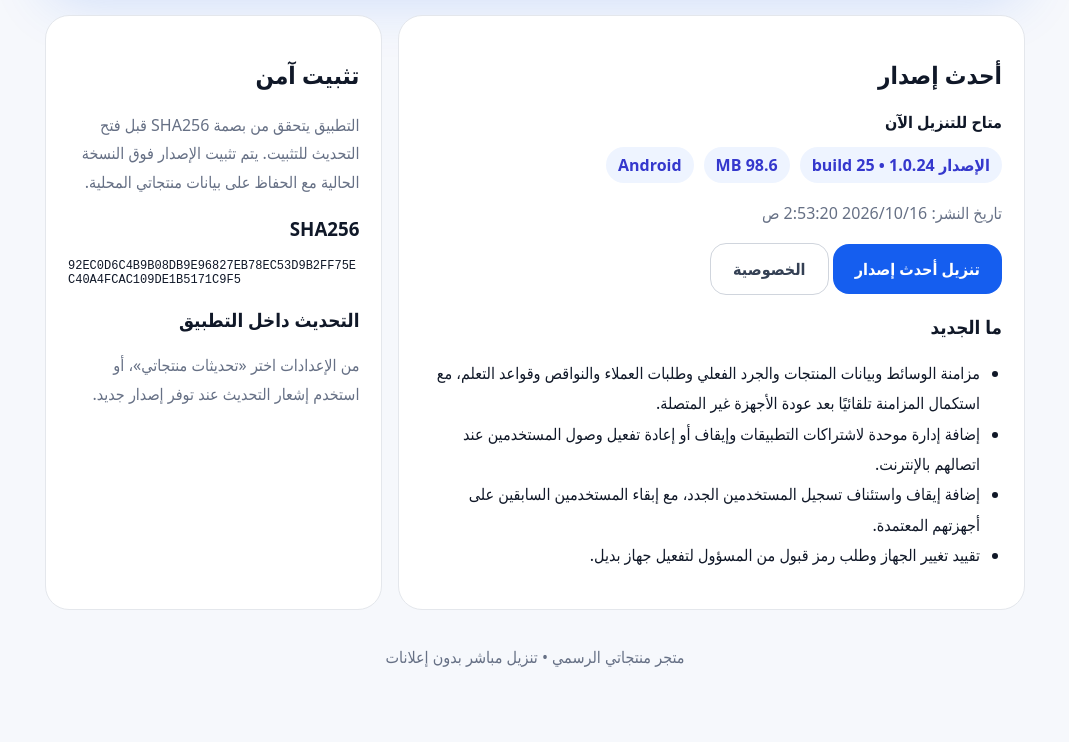
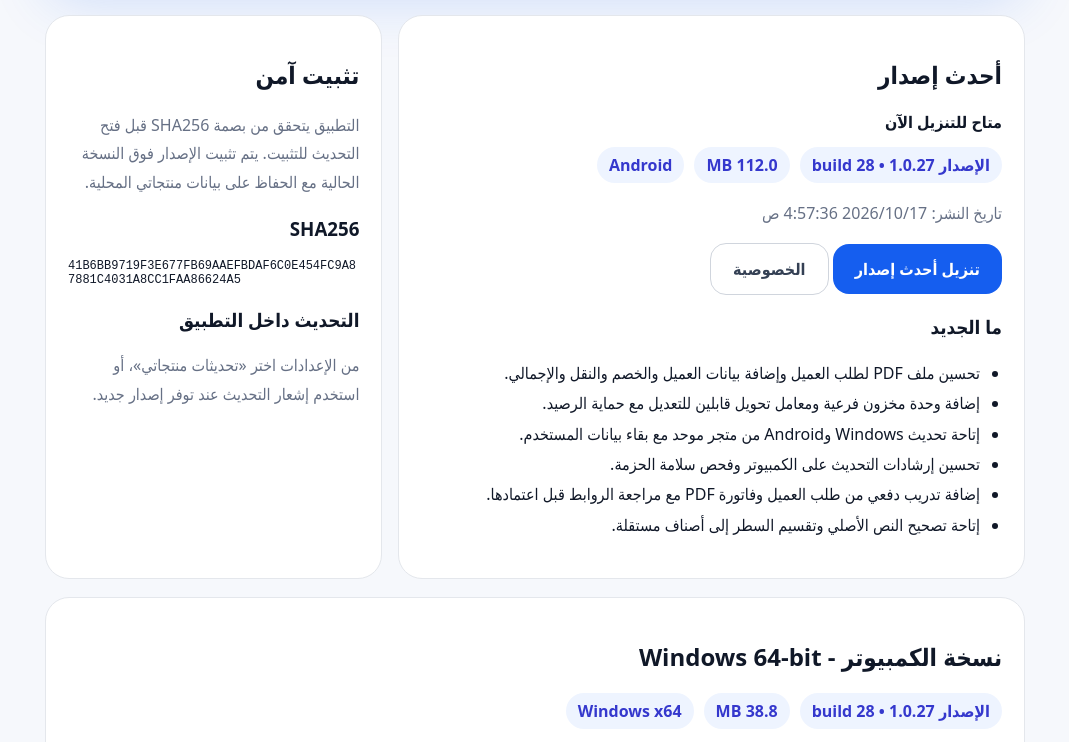
Before and after one commit to Mahmoodobaid/montajati-releases, a plain HTML site: page index.html in a window 1280 px wide. Shown: the part 200-942 px from the top of the page, without its empty margins (105-1174 px from the left). Before the commit the page ends 902 px from the top, so only its background shows below. Drawn offline with Linux system fonts and the light colour scheme.

Commit message:
Publish Montajati 1.0.27+28

```diff
--- a/index.html
+++ b/index.html
@@ -94,6 +94,19 @@
       </aside>
     </main>
 
+    <section class="card" id="windowsCard" hidden>
+      <h2>نسخة الكمبيوتر - Windows 64-bit</h2>
+      <div class="meta">
+        <span class="pill" id="windowsVersion">الإصدار —</span>
+        <span class="pill" id="windowsSize">الحجم —</span>
+        <span class="pill">Windows x64</span>
+      </div>
+      <p class="muted">نزّل الحزمة وفك ضغطها، ثم شغّل Install-Montajati.cmd. سيُحدّث ملفات البرنامج مع الحفاظ على قاعدة البيانات والوسائط المحلية. لا تحذف النسخة السابقة.</p>
+      <a id="windowsDownload" class="btn" href="#" aria-disabled="true">تنزيل تحديث الكمبيوتر</a>
+      <h3>SHA256 للحزمة</h3>
+      <code id="windowsSha">—</code>
+    </section>
+
     <footer>متجر منتجاتي الرسمي • تنزيل مباشر بدون إعلانات</footer>
   </div>
 
@@ -116,6 +129,15 @@
         var a=document.getElementById("download");
         a.href=x.downloadUrl;
         a.removeAttribute("aria-disabled");
+        if(x.windowsDownloadUrl){
+          document.getElementById("windowsCard").hidden=false;
+          document.getElementById("windowsVersion").textContent="الإصدار "+(x.windowsVersionName||x.versionName)+" • build "+(x.windowsVersionCode||x.versionCode);
+          document.getElementById("windowsSize").textContent=formatBytes(x.windowsSizeBytes);
+          document.getElementById("windowsSha").textContent=x.windowsSha256||"—";
+          var w=document.getElementById("windowsDownload");
+          w.href=x.windowsDownloadUrl;
+          w.removeAttribute("aria-disabled");
+        }
         var notes=document.getElementById("notes");
         notes.innerHTML="";
         (x.releaseNotes||[]).forEach(function(note){
--- a/latest.json
+++ b/latest.json
@@ -1,19 +1,26 @@
 {
   "schemaVersion": 1,
   "packageName": "com.mahmoodobaid.montajati",
-  "versionName": "1.0.24",
-  "versionCode": 25,
+  "versionName": "1.0.27",
+  "versionCode": 28,
   "minSupportedVersionCode": 4,
-  "downloadUrl": "https://github.com/Mahmoodobaid/montajati-releases/releases/download/v1.0.24-build25/montajati-1.0.24-build25.apk",
+  "downloadUrl": "https://github.com/Mahmoodobaid/montajati-releases/releases/download/v1.0.27-build28/montajati-1.0.27-build28.apk",
   "storeUrl": "https://mahmoodobaid.github.io/montajati-releases/",
-  "sha256": "92EC0D6C4B9B08DB9E96827EB78EC53D9B2FF75EC40A4FCAC109DE1B5171C9F5",
-  "sizeBytes": 103382269,
-  "publishedAt": "2026-10-16T02:53:20.6457028Z",
+  "sha256": "41B6BB9719F3E677FB69AAEFBDAF6C0E454FC9A87881C4031A8CC1FAA86624A5",
+  "sizeBytes": 117395351,
+  "windowsVersionName": "1.0.27",
+  "windowsVersionCode": 28,
+  "windowsDownloadUrl": "https://github.com/Mahmoodobaid/montajati-releases/releases/download/v1.0.27-build28/Montajati-1.0.27+28-Windows-x64-20261017-043959.zip",
+  "windowsSha256": "5D89DCF46B6E2662CC1C39596964C8523C2DCA6BE3CFA089137D242C54E13DCF",
+  "windowsSizeBytes": 40695997,
+  "publishedAt": "2026-10-17T04:57:36.0358389Z",
   "required": false,
   "releaseNotes": [
-    "مزامنة الوسائط وبيانات المنتجات والجرد الفعلي وطلبات العملاء والنواقص وقواعد التعلم، مع استكمال المزامنة تلقائيًا بعد عودة الأجهزة غير المتصلة.",
-    "إضافة إدارة موحدة لاشتراكات التطبيقات وإيقاف أو إعادة تفعيل وصول المستخدمين عند اتصالهم بالإنترنت.",
-    "إضافة إيقاف واستئناف تسجيل المستخدمين الجدد، مع إبقاء المستخدمين السابقين على أجهزتهم المعتمدة.",
-    "تقييد تغيير الجهاز وطلب رمز قبول من المسؤول لتفعيل جهاز بديل."
+    "تحسين ملف PDF لطلب العميل وإضافة بيانات العميل والخصم والنقل والإجمالي.",
+    "إضافة وحدة مخزون فرعية ومعامل تحويل قابلين للتعديل مع حماية الرصيد.",
+    "إتاحة تحديث Windows وAndroid من متجر موحد مع بقاء بيانات المستخدم.",
+    "تحسين إرشادات التحديث على الكمبيوتر وفحص سلامة الحزمة.",
+    "إضافة تدريب دفعي من طلب العميل وفاتورة PDF مع مراجعة الروابط قبل اعتمادها.",
+    "إتاحة تصحيح النص الأصلي وتقسيم السطر إلى أصناف مستقلة."
   ]
 }
```
Also changed, not shown: 1 other file.
